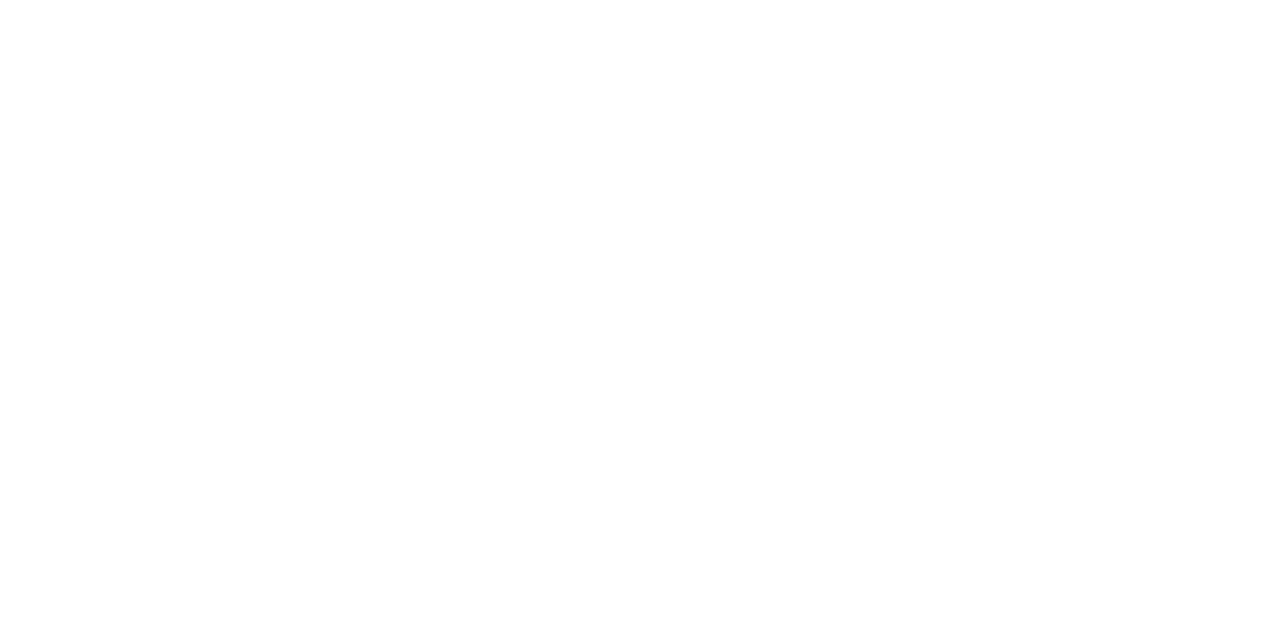
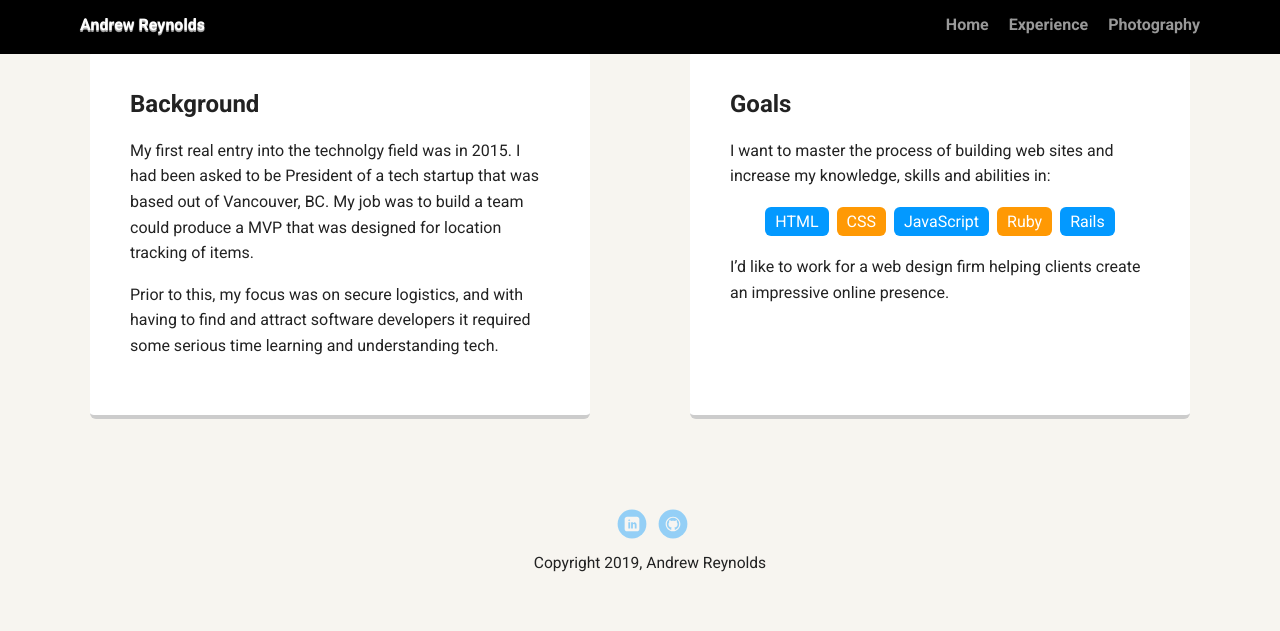
Before and after one commit to andrewrey/project1, a plain HTML site: page photography.html in a window 1280 px wide. Drawn offline with Linux system fonts and the light colour scheme; a web font is replaced by a local one.

Commit message:
add base layout to experience and photography pages git status git status quit
'
:

```diff
--- a/photography.html
+++ b/photography.html
@@ -5,8 +5,47 @@
     <meta name="viewport" content="width=device-width, initial-scale=1.0">
     <meta http-equiv="X-UA-Compatible" content="ie=edge">
     <title>Andrew's Photography</title>
+    <link rel="stylesheet" href="styles.css">
+    <link href="https://fonts.googleapis.com/css?family=Muli%7CRoboto:400,300,500,700,900" rel="stylesheet"></head>
+
 </head>
 <body>
+  <div class="main-nav">
+        <ul class="nav">
+          <li class="name">Andrew Reynolds</li>
+          <li><a href="index.html">Home</a></li>
+          <li><a href="experience.html">Experience</a></li>
+          <li><a href="photography.html">Photography</a></li>
+        </ul>
+    </div>
 
+    <main class="flex">
+        <div class="card">
+          <h2>Background</h2>
+          <p> My first real entry into the technolgy field was in 2015. I had been asked to be President of a tech startup that was based out of Vancouver, BC. My job was to build a team could produce a MVP that was designed for location tracking of items. </p>
+          <p>Prior to this, my focus was on secure logistics, and with having to find and attract software developers it required some serious time learning and understanding tech. </p>
+        </div>
+
+        <div class="card">
+          <h2>Goals</h2>
+          <p>I want to master the process of building web sites and increase my knowledge, skills and abilities in:</p>
+          <ul class="skills">
+            <li>HTML</li>
+            <li>CSS</li>
+            <li>JavaScript</li>
+            <li>Ruby</li>
+            <li>Rails</li>
+          </ul>
+          <p>I’d like to work for a web design firm helping clients create an impressive online presence.</p>
+        </div>
+
+      </main>
+      <footer>
+        <ul>
+          <li><a href="https://www.linkedin.com/in/nearablecorp/" class="social linkedin">LinkedIn</a></li>
+          <li><a href="https://github.com/andrewrey" class="social github">Github</a></li>
+        </ul>
+        <p class="copyright">Copyright 2019, Andrew Reynolds</p>
+      </footer>
 </body>
 </html>
```
Also changed, not shown: experience.html (+38 -0 lines), index.html (+1 -1 lines).
